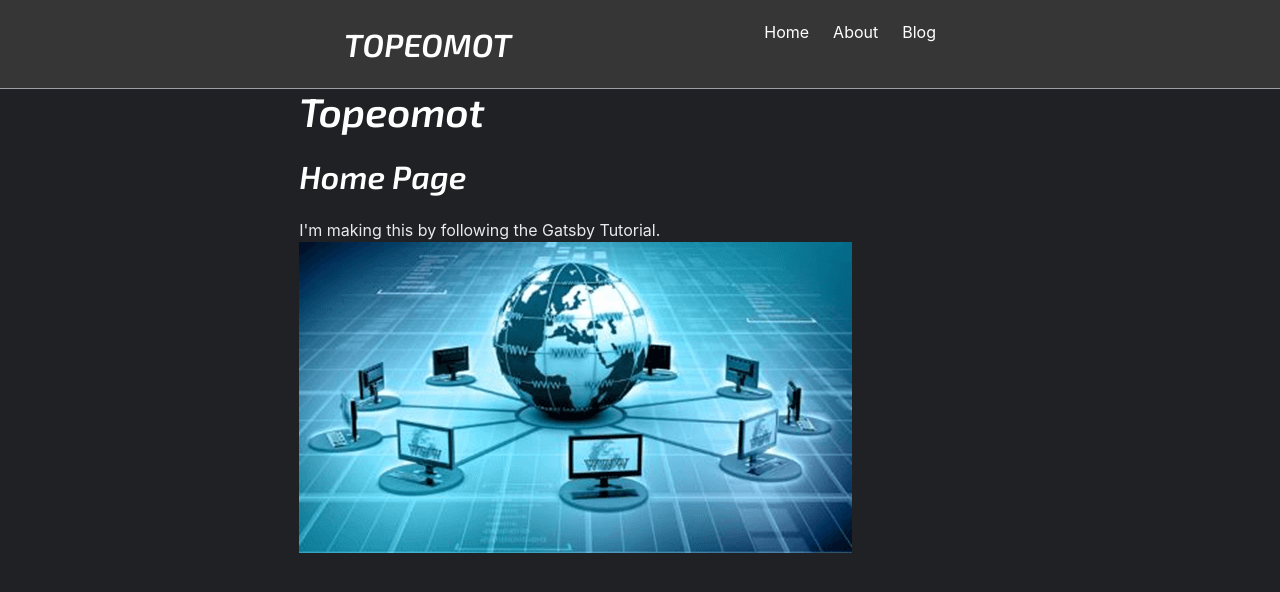
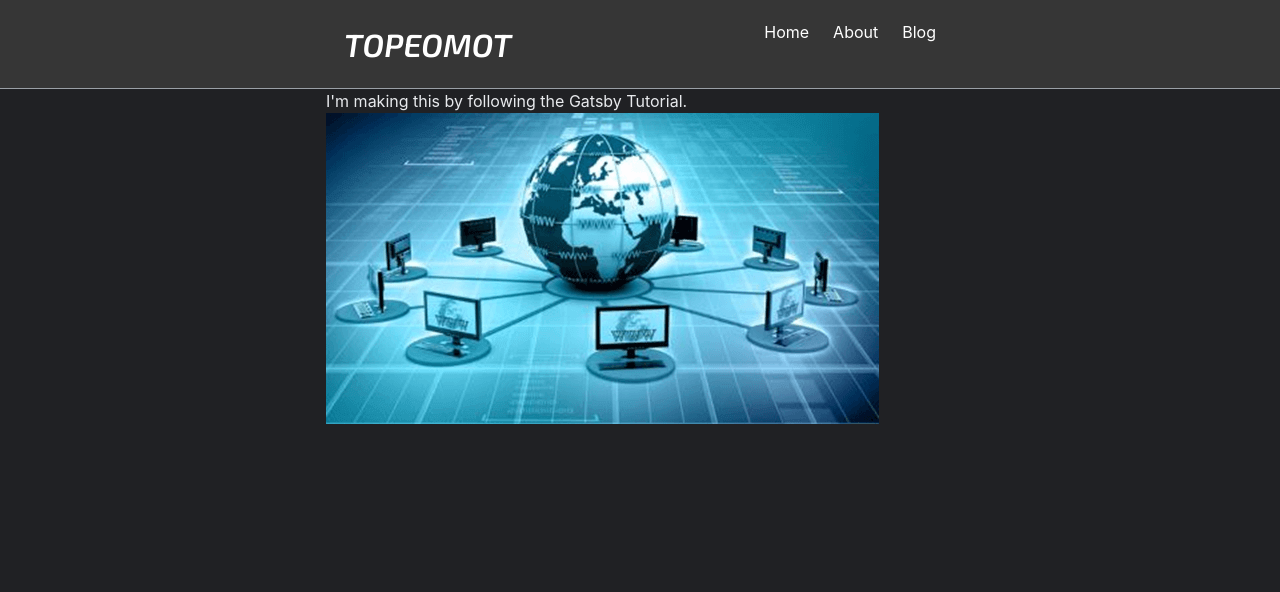
Before and after one commit to topeomot2/blog, a Gatsby site: page / in a window 1280 px wide. Built offline with nearby package versions, Linux system fonts and the light colour scheme; Gatsby itself is replaced by a stand-in of ours.

Commit message:
adjust layout to proper size

```diff
--- a/src/components/layout.js
+++ b/src/components/layout.js
@@ -43,17 +43,13 @@ const Layout = ({ pageTitle, children }) => {
           </div>
         </div>
       </nav>
-      <div className="container">
-        <div className="columns is-mobile">
-          <div className="column is-three-fifths is-offset-one-fifth">
-          <header className="title is-2">{data.site.siteMetadata.title}</header>
 
+        <div className="columns">
+          <div className="column is-6 is-offset-3">
           <main>
-        <h1 className="title">{pageTitle}</h1>
             {children}
             </main>
             </div>
-        </div>
         </div>
 
     </div>
```
